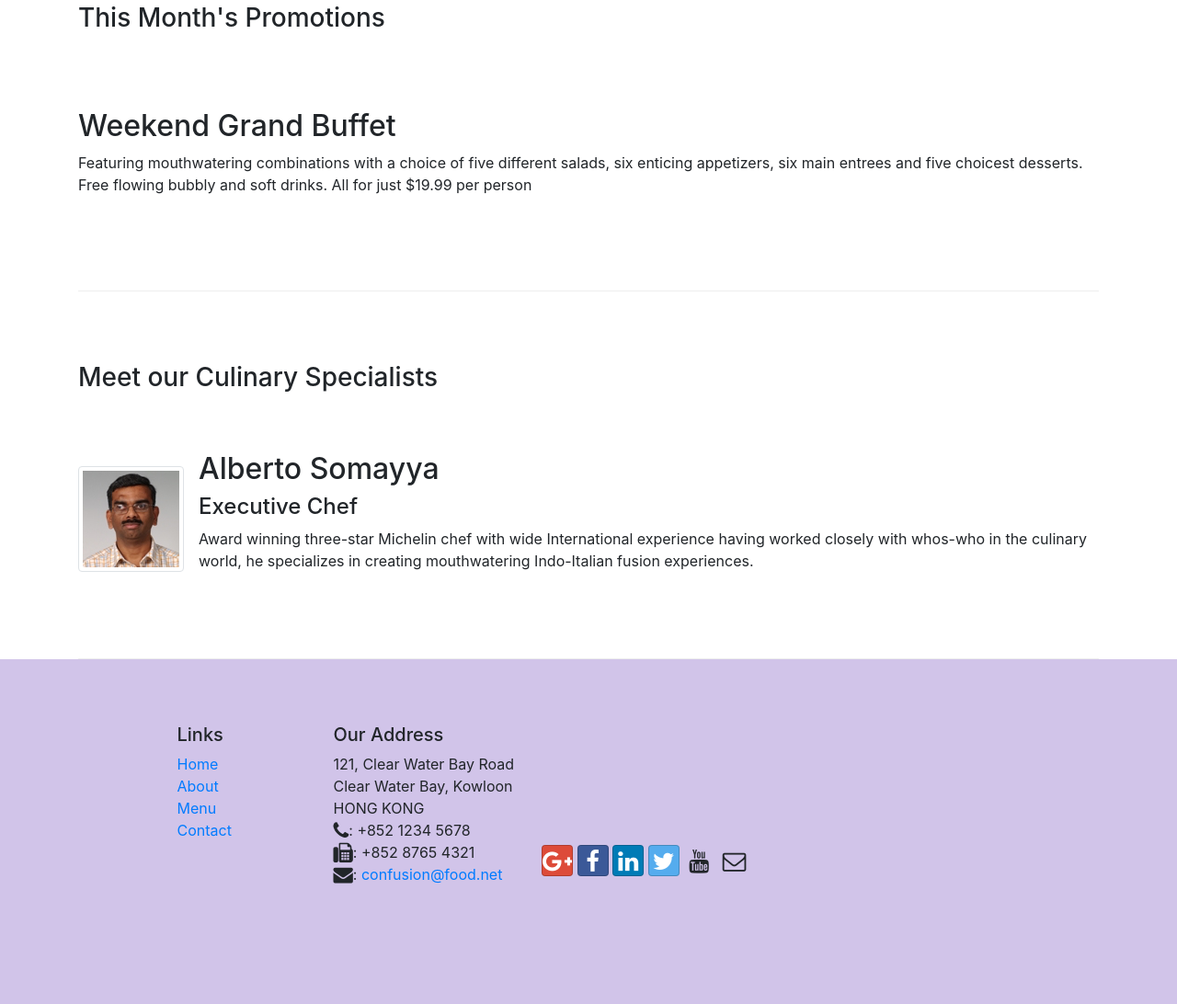
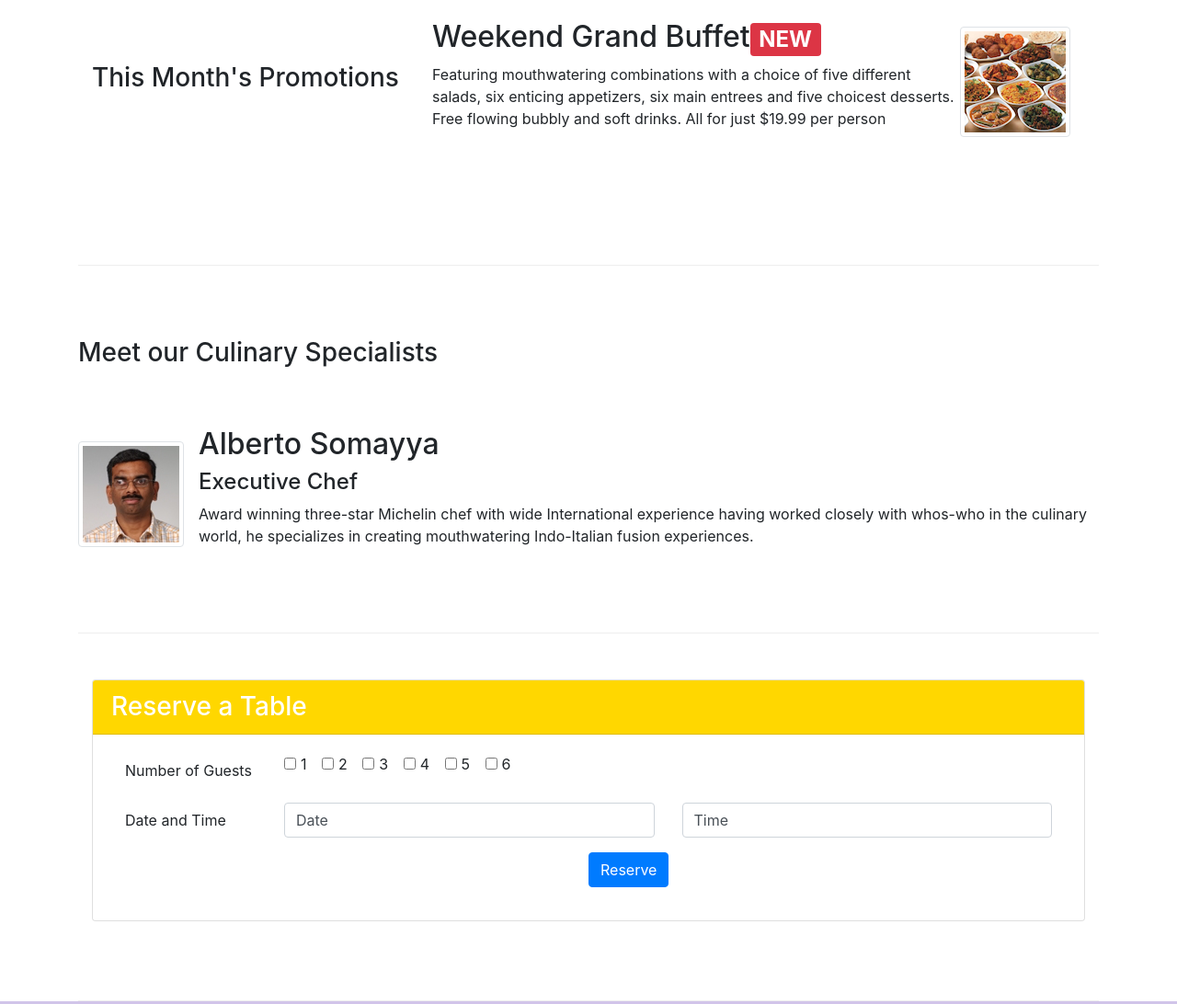
Before and after one commit to lanctotsm/FrontendReactClass, a website: page conFusion/index.html in a window 1280 px wide. Shown: the part 599-1691 px from the top of the page at 92% size. Drawn offline with nearby package versions, Linux system fonts and the light colour scheme.

Commit message:
update styles, index inhtml for second week assignment

```diff
--- a/conFusion/index.html
+++ b/conFusion/index.html
@@ -27,7 +27,7 @@
                     <li class="nav-item active"><a class="nav-link" href="#"><span class="fa fa-home"></span> Home</a></li>
                     <li class="nav-item"><a class="nav-link" href="./aboutus.html"><span class="fa fa-info"></span> About</a></li>
                     <li class="nav-item"><a class="nav-link" href="#"><span class="fa fa-list fa-lg"></span> Menu</a></li>
-                    <li class="nav-item active"><a class="nav-link" href="./contactus.html"><span class="fa fa-address-card fa-lg"></span> Contact</a></li>
+                    <li class="nav-item"><a class="nav-link" href="./contactus.html"><span class="fa fa-address-card fa-lg"></span> Contact</a></li>
                 </ul>
             </div>
         </div>
@@ -39,8 +39,11 @@
                     <h1>Ristorante con Fusion</h1>
                     <p>We take inspiration from the World's best cuisines, and create a unique fusion experience. Our lipsmacking creations will tickle your culinary senses!</p>
                 </div>
-                <div class="col-12 col-sm align-self-center">
+                <div class="col-12 col-sm-3 align-self-center">
                     <img src="img/logo.png" class="img-fluid">
+                </div>
+                <div class="col-12 col-sm-3 align-self-center">
+                    <a href="#reserveForm" class="btn btn-lg btn-gold btn-block">Reserve Table</a>
                 </div>
             </div>
         </div>
@@ -48,14 +51,14 @@
 
     <div class="container">
         <div class="row row-header align-items-center">
-            <div>
+            <div class="col-sm-4 order-sm-last">
                 <h3>Our Lipsmacking Culinary Creations</h3>
             </div>
-            <div class="media">
+            <div class="col-sm-8 col-xs-12 media">
                 <img class="d-flex mr-3 img-thumbnail align-self-center"
                         src="img/uthappizza.png" alt="Uthappizza">
                 <div class="media-body">
-                    <h2 class="mt-0"><span class="badge badge-danger">HOT</span>Uthappizza<span class="badge badge-pill badge-secondary">$4.99</span></h2>
+                    <h2 class="row mt-0">Uthappizza<div class="visible-xs-block"></div><span class="badge badge-pill badge-secondary">$4.99</span><br class="visible-xs-block"><span class="badge badge-danger">HOT</span></h2>
                     <p class="d-none d-sm-block">A unique combination of Indian Uthappam (pancake) and
                         Italian pizza, topped with Cerignola olives, ripe vine
                         cherry tomatoes, Vidalia onion, Guntur chillies and
@@ -66,12 +69,16 @@
 
 
         <div class="row row-content align-items-center">
-            <div>
+            <div class="col-sm-4">
                 <h3>This Month's Promotions</h3>
             </div>
-            <div>
-                <h2>Weekend Grand Buffet</h2>
-                <p>Featuring mouthwatering combinations with a choice of five different salads, six enticing appetizers, six main entrees and five choicest desserts. Free flowing bubbly and soft drinks. All for just $19.99 per person </p>
+            <div class="col-sm-8 col-xs-12 media">
+                <div class="media-body">
+                    <h2 class="mt-0">Weekend Grand Buffet<span class="badge badge-danger">NEW</span></h2>
+                    <p class="d-none d-sm-block">Featuring mouthwatering combinations with a choice of five different salads, six enticing appetizers, six main entrees and five choicest desserts. Free flowing bubbly and soft drinks. All for just $19.99 per person </p>
+                </div>
+                <img class="d-flex mr-3 img-thumbnail align-self-center"
+                src="img/buffet.png" alt="buffet">
             </div>
         </div>
 
@@ -94,6 +101,66 @@
             </div>
 
         </div>
+        <div class="row row-content">
+            <div class="col-8 col-sm-12">
+                <div class="card">
+                    <h3 class="card-header bg-gold text-white">Reserve a Table</h3>
+                    <div class="card-body">
+                        <div class="container form">
+                            <form id="reserveForm">
+                                <div class="form-group row">
+                                    <label for="numGuests" class="col-md-2 col-form-label">
+                                        Number of Guests
+                                    </label>
+                                    <div class="col-md-10">
+                                        <div class="form-check form-check-inline">
+                                            <input class="form-check-input" type="checkbox" id="inlineCheckbox1" value="option1">
+                                            <label class="form-check-label" for="inlineCheckbox1">1</label>
+                                        </div>
+                                        <div class="form-check form-check-inline">
+                                            <input class="form-check-input" type="checkbox" id="inlineCheckbox2" value="option2">
+                                            <label class="form-check-label" for="inlineCheckbox2">2</label>
+                                        </div>
+                                        <div class="form-check form-check-inline">
+                                            <input class="form-check-input" type="checkbox" id="inlineCheckbox3" value="option3">
+                                            <label class="form-check-label" for="inlineCheckbox3">3</label>
+                                        </div>
+                                        <div class="form-check form-check-inline">
+                                            <input class="form-check-input" type="checkbox" id="inlineCheckbox4" value="option4">
+                                            <label class="form-check-label" for="inlineCheckbox4"> 4</label>
+                                        </div>
+                                        <div class="form-check form-check-inline">
+                                            <input class="form-check-input" type="checkbox" id="inlineCheckbox5" value="option5">
+                                            <label class="form-check-label" for="inlineCheckbox5"> 5</label>
+                                        </div>
+                                        <div class="form-check form-check-inline">
+                                            <input class="form-check-input" type="checkbox" id="inlineCheckbox1" value="option6">
+                                            <label class="form-check-label" for="inlineCheckbox6"> 6</label>
+                                        </div>
+                                    </div>
+                                </div>
+                                <div class="form-group row">
+                                    <label class="col-md-2 col-form-label">
+                                        Date and Time
+                                    </label>
+                                    <div class="col-md-5">
+                                        <input class="form-control" value="Date" id="date" />
+                                    </div>
+                                    <div class="col-md-5">
+                                        <input class="form-control" value="Time" id="time" />
+                                    </div>
+                                </div>
+                                <div class="form-group row align-items-center">
+                                    <div class="offset-6 ">
+                                        <button type="submit" class="btn btn-primary">Reserve</button>
+                                    </div>
+                                </div>
+                            </form>
+                        </div>
+                    </div>
+                </div>
+            </div>
+        </div>
     </div>
 
     <footer class="footer">
@@ -108,7 +175,7 @@
                         <li><a href="./contactus.html">Contact</a></li>
                     </ul>
                 </div>
-                <div >
+                <div>
                     <h5>Our Address</h5>
                     <address>
 		              121, Clear Water Bay Road<br>
--- a/conFusion/style.css
+++ b/conFusion/style.css
@@ -12,6 +12,14 @@ body{
     z-index:0;
 }
 
+.bg-gold{
+    background-color:gold
+}
+.btn-gold{
+    color: black;
+    background-color: gold;
+    border-color: gold;
+}
 .navbar-dark {
      background-color: #512DA8;
 }
```
Also changed, not shown: conFusion/aboutus.html (+3 -3 lines).
